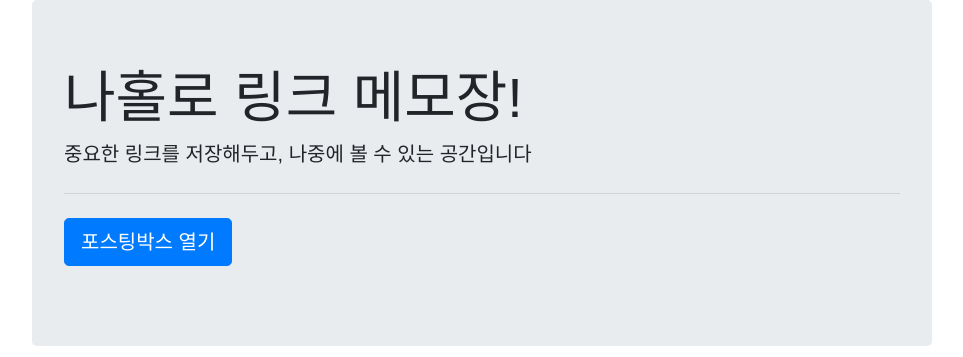
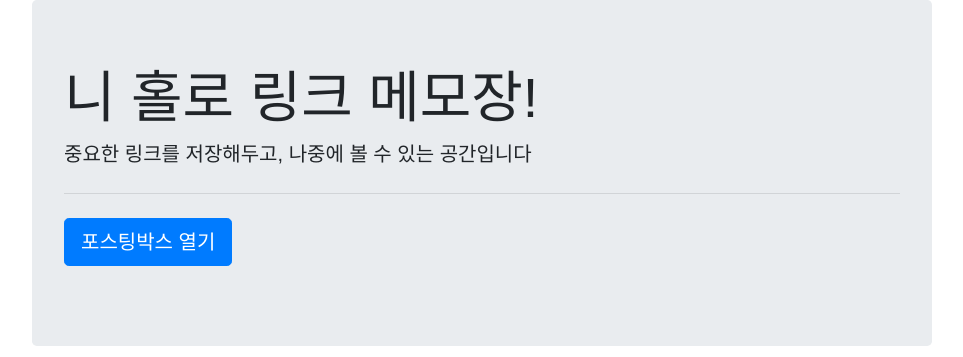
Before and after one commit to parkpyh/sparta_class, a plain HTML site: page index.html in a window 1280 px wide. Shown: the top 357 px of the page, without its empty margins (158-1121 px from the left). Drawn offline with nearby package versions, Linux system fonts and the light colour scheme; a web font is replaced by a local one.

Commit message:
제목수정
테스트

```diff
--- a/index.html
+++ b/index.html
@@ -59,7 +59,7 @@
 <body>
 	<div class="wrap">
 		<div class="jumbotron">
-			<h1 class="display-4">나홀로 링크 메모장!</h1>
+			<h1 class="display-4">니 홀로 링크 메모장!</h1>
 			<p class="lead">중요한 링크를 저장해두고, 나중에 볼 수 있는 공간입니다</p>
 			<hr class="my-4">
 			<p class="lead">
```
